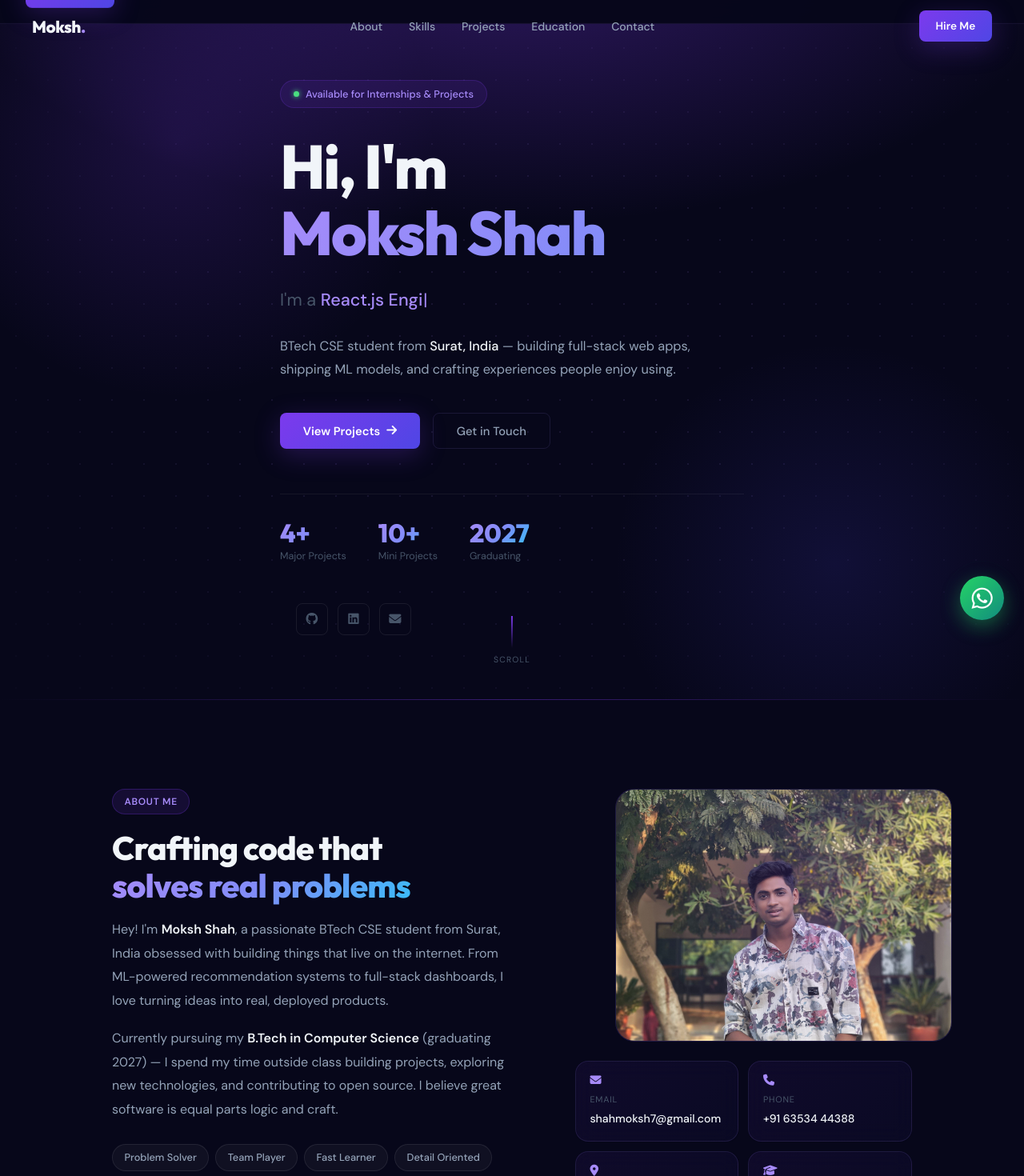
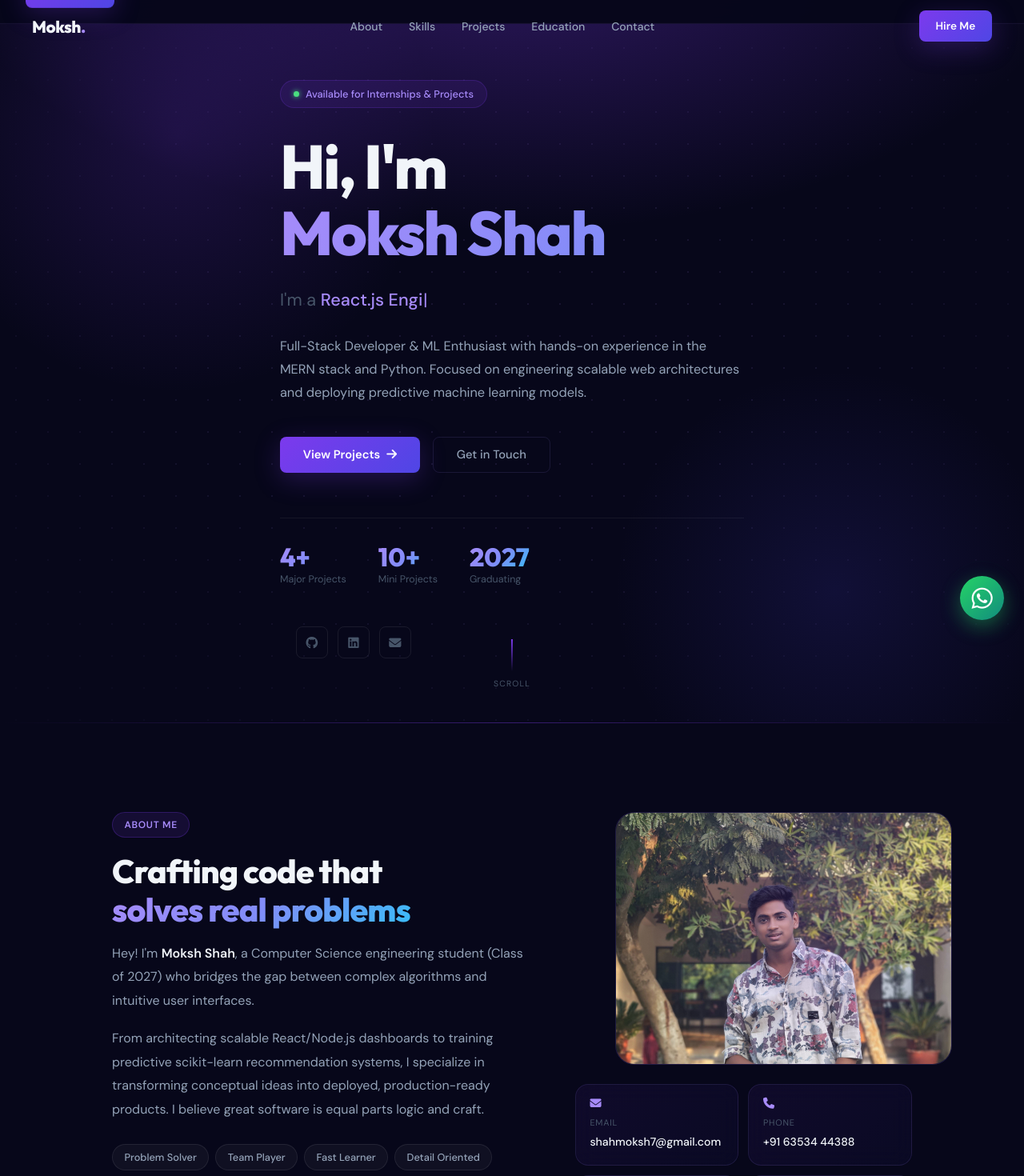
Before and after one commit to MOKSH2425/moksh-portfolio, a Next.js app: page / in a window 1280 px wide. Shown: the top 1470 px of the page at 80% size. Built offline with nearby package versions, Linux system fonts and the light colour scheme.

Commit message:
feat: polish portfolio content and update github links

```diff
--- a/components/About/About.jsx
+++ b/components/About/About.jsx
@@ -26,16 +26,10 @@ export default function About() {
               <span className="gradText">solves real problems</span>
             </h2>
             <p className={styles.bio}>
-              Hey! I&apos;m <strong>Moksh Shah</strong>, a passionate BTech CSE student
-              from Surat, India obsessed with building things that live on the internet.
-              From ML-powered recommendation systems to full-stack dashboards, I love
-              turning ideas into real, deployed products.
+              Hey! I&apos;m <strong>Moksh Shah</strong>, a Computer Science engineering student (Class of 2027) who bridges the gap between complex algorithms and intuitive user interfaces.
             </p>
             <p className={styles.bio}>
-              Currently pursuing my <strong>B.Tech in Computer Science</strong> (graduating
-              2027) — I spend my time outside class building projects, exploring new
-              technologies, and contributing to open source. I believe great software
-              is equal parts logic and craft.
+              From architecting scalable React/Node.js dashboards to training predictive scikit-learn recommendation systems, I specialize in transforming conceptual ideas into deployed, production-ready products. I believe great software is equal parts logic and craft.
             </p>
 
             <div className={styles.traits}>
--- a/components/Education/Education.jsx
+++ b/components/Education/Education.jsx
@@ -35,7 +35,7 @@ export default function Education() {
               <div className={`${styles.card} glassCard`}>
                 <div className={styles.cardTop}>
                   <span className={`${styles.statusPill} ${status === 'ongoing' ? styles.pillActive : styles.pillDone}`}>
-                    {status === 'ongoing' ? '● In Progress' : '✓ Completed'}
+                    {status === 'ongoing' ? '● In Progress' : '✓ Graduated'}
                   </span>
                   <span className={styles.period}>{period}</span>
                 </div>
--- a/components/Hero/Hero.jsx
+++ b/components/Hero/Hero.jsx
@@ -55,8 +55,8 @@ export default function Hero() {
 
         {/* Description */}
         <p className={styles.desc}>
-          BTech CSE student from <strong>Surat, India</strong> — building full-stack
-          web apps, shipping ML models, and crafting experiences people enjoy using.
+          Full-Stack Developer & ML Enthusiast with hands-on experience in the MERN stack and Python.
+          Focused on engineering scalable web architectures and deploying predictive machine learning models.
         </p>
 
         {/* CTA buttons */}
--- a/components/Projects/Projects.jsx
+++ b/components/Projects/Projects.jsx
@@ -96,7 +96,7 @@ export default function Projects() {
 
         <div className={styles.more}>
           <p>Plus many more mini-projects and experiments</p>
-          <a href="https://github.com/mokshshah" target="_blank" rel="noreferrer" className="btnGhost">
+          <a href="https://github.com/MOKSH2425" target="_blank" rel="noreferrer" className="btnGhost">
             <i className="fab fa-github" /> View All on GitHub
           </a>
         </div>
--- a/constants/index.js
+++ b/constants/index.js
@@ -52,7 +52,7 @@ export const PROJECTS = [
     description: 'An intelligent ML system that recommends medicines based on symptoms. Trained with scikit-learn, served through a Flask REST API with disease prediction and confidence scoring.',
     tags: ['Python', 'scikit-learn', 'Flask', 'pandas', 'HTML/CSS'],
     badge: 'AI / ML',
-    github: 'https://github.com/mokshshah',
+    github: 'https://github.com/MOKSH2425',
     live: '#',
     featured: true,
   },
@@ -62,7 +62,7 @@ export const PROJECTS = [
     description: 'Full-stack management platform for coaching institutes — student records, batch management, attendance tracking, and performance analytics with role-based access control.',
     tags: ['React.js', 'Node.js', 'Express', 'MongoDB', 'Chart.js'],
     badge: 'Full Stack',
-    github: 'https://github.com/mokshshah',
+    github: 'https://github.com/MOKSH2425',
     live: '#',
     featured: false,
   },
@@ -72,7 +72,7 @@ export const PROJECTS = [
     description: 'Dynamic event platform with registration, ticket generation, email confirmations and an admin panel for organiser-side management with export capabilities.',
     tags: ['React.js', 'Node.js', 'MongoDB', 'JWT', 'Nodemailer'],
     badge: 'Full Stack',
-    github: 'https://github.com/mokshshah',
+    github: 'https://github.com/MOKSH2425',
     live: '#',
     featured: false,
   },
@@ -82,7 +82,7 @@ export const PROJECTS = [
     description: 'Immersive café website with animated menu showcase, smooth GSAP scroll transitions, gallery section and an online ordering flow — focused on brand experience.',
     tags: ['HTML5', 'CSS3', 'JavaScript', 'GSAP'],
     badge: 'Frontend',
-    github: 'https://github.com/mokshshah',
+    github: 'https://github.com/MOKSH2425',
     live: '#',
     featured: false,
   },
```
